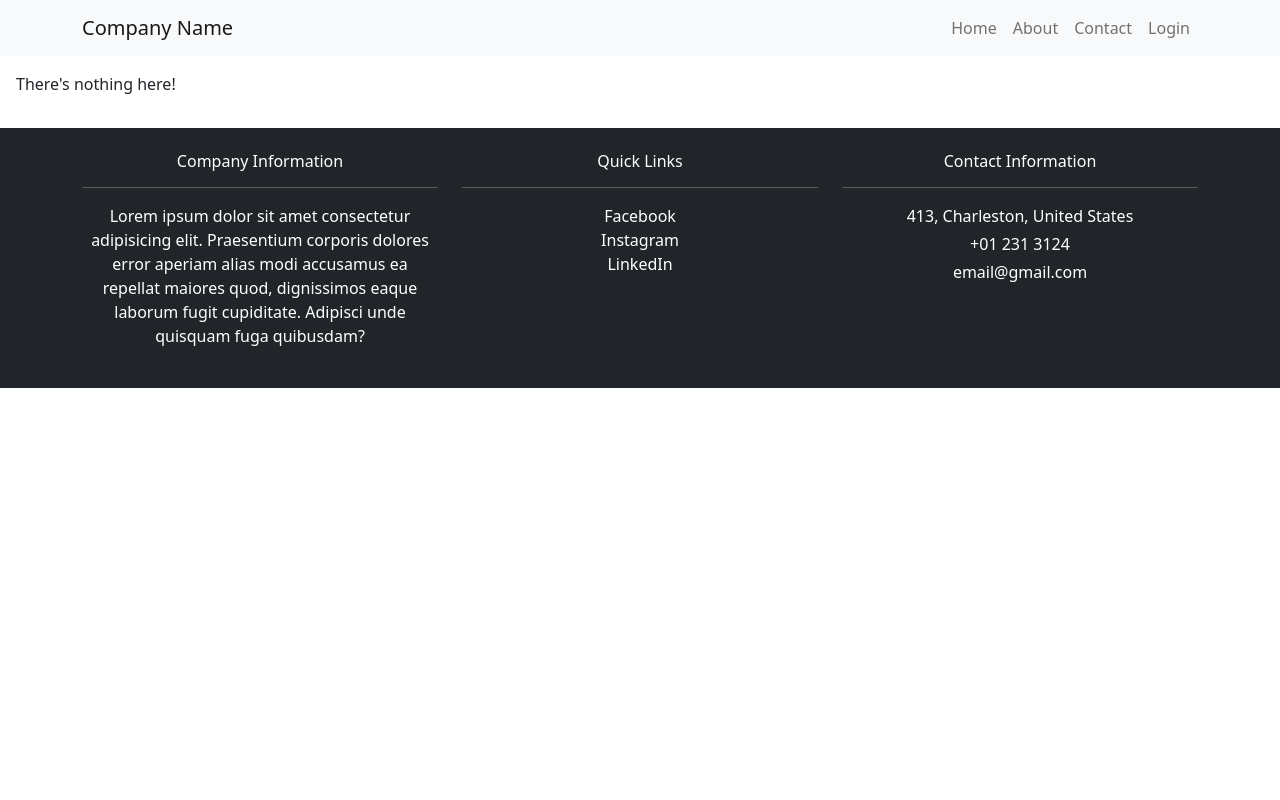
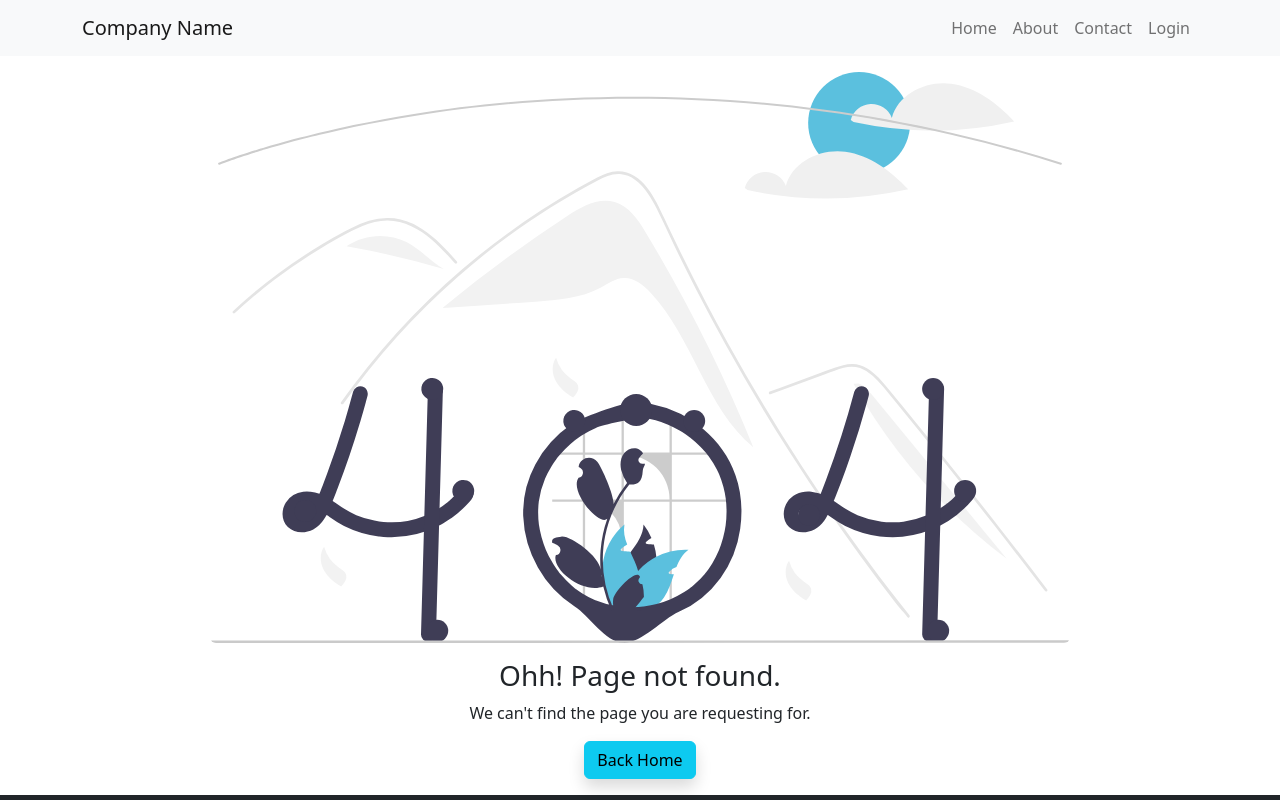
Before and after one commit to ZoranUTF8/react-bootstrap-website, a React (Create React App) app: page /home in a window 1280 px wide. Shown: the top 800 px of the page. Built offline with nearby package versions, Linux system fonts and the light colour scheme.

Commit message:
finished error page

```diff
--- a/src/App.css
+++ b/src/App.css
@@ -47,6 +47,8 @@ nav .nav-link:hover {
   font-size: 26px;
 }
 
+/* SLIDER */
+
 .underline {
   height: 4px;
   width: 4rem;
@@ -55,8 +57,10 @@ nav .nav-link:hover {
 .card-img-top {
   width: 100%;
   height: 30vh;
-  object-fit: fill;
+  object-fit: cover;
 }
+
+/* FOOTER */
 
 .footer a {
   color: #fff;
--- a/src/App.js
+++ b/src/App.js
@@ -1,5 +1,5 @@
 import "./App.css";
-import { Home, AboutUs, ContactUs } from "./Pages";
+import { Home, AboutUs, ContactUs, Error } from "./Pages";
 import { Routes, Route } from "react-router-dom";
 import { Navbar, Footer } from "./Components";
 
@@ -11,16 +11,9 @@ function App() {
       {/* APP ROUTES */}
       <Routes>
         <Route path="/" element={<Home />} />
-        <Route path="/about" element={<AboutUs />} />
-        <Route path="/contact" element={<ContactUs />} />
-        <Route
-          path="*"
-          element={
-            <main style={{ padding: "1rem" }}>
-              <p>There's nothing here!</p>
-            </main>
-          }
-        />
+        <Route path="about" element={<AboutUs />} />
+        <Route path="contact" element={<ContactUs />} />
+        <Route path="*" element={<Error />} />
       </Routes>
       {/* FOOTER */}
       <Footer />
--- a/src/Pages/Contact/ContactUs.jsx
+++ b/src/Pages/Contact/ContactUs.jsx
@@ -3,11 +3,11 @@ import React from "react";
 const ContactUs = () => {
   return (
     <div>
-      <section className="bg-light p-5">
+      <section className=" p-5">
         <div className="container">
           <div className="row">
             <div className="col-md-4">
-              <h4>About Us</h4>
+              <h4>Contact Us</h4>
             </div>
           </div>
         </div>
--- /dev/null
+++ b/src/Pages/Error/Error.jsx
@@ -0,0 +1,21 @@
+import ErrorPage from "../../assets/images/ErrorPage.svg";
+import { Link } from "react-router-dom";
+
+const Error = () => {
+  return (
+    <div className="container">
+      <div className="row p-3">
+        <div className="col-md-12 d-flex align-items-center justify-content-center">
+          <img src={ErrorPage} alt="404 page" className="img-fluid rounded" />
+        </div>
+        <div className="col-md-12 d-flex flex-column align-items-center justify-content-center g-3">
+          <h3>Ohh! Page not found.</h3>
+          <p>We can't find the page you are requesting for.</p>
+          <Link to="/" className="btn btn-info shadow">Back Home</Link>
+        </div>
+      </div>
+    </div>
+  );
+};
+
+export default Error;
--- a/src/Pages/Home/Home.jsx
+++ b/src/Pages/Home/Home.jsx
@@ -1,6 +1,7 @@
 import React from "react";
 import { Slider, Vmv, CompanyServices } from "../../Components";
 import { Link } from "react-router-dom";
+import ourCompany from "../../assets/images/ourCompany.svg";
 
 const Home = () => {
   return (
@@ -10,7 +11,7 @@ const Home = () => {
       <section className="section pt-5 mb-5">
         <div className="container">
           <div className="row">
-            <div className="text-center">
+            <div className="col-md-6 text-center">
               <div className="main-heading">
                 <h1>Our Company</h1>
                 <div className="underline mx-auto mt-3 mb-3"></div>
@@ -25,6 +26,9 @@ const Home = () => {
                 </Link>
               </div>
             </div>
+            <div className="col-md-6 pt-5">
+              <img src={ourCompany} alt="our company" className="w-100" />
+            </div>
           </div>
         </div>
       </section>
--- a/src/Pages/index.js
+++ b/src/Pages/index.js
@@ -1,5 +1,6 @@
 import Home from "./Home/Home";
 import AboutUs from "./AboutUs/AboutUs";
 import ContactUs from "./Contact/ContactUs";
+import Error from "./Error/Error";
 
-export { Home, AboutUs, ContactUs };
+export { Home, AboutUs, ContactUs, Error };
```
Also changed, not shown: src/assets/images/ErrorPage.svg (added), src/assets/images/ourCompany.svg (added).
